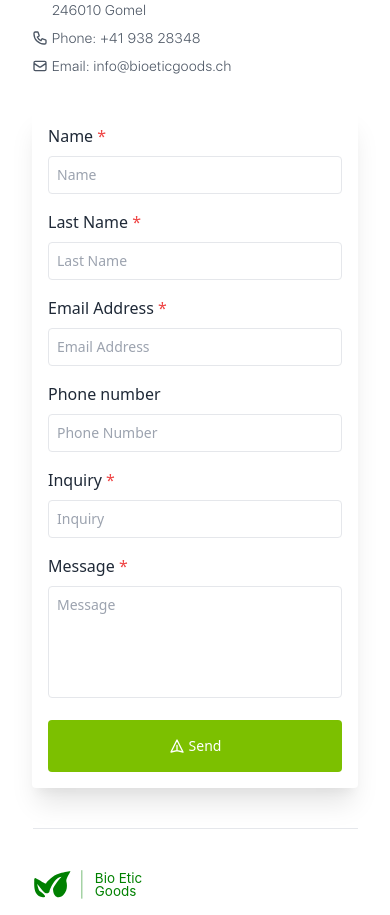
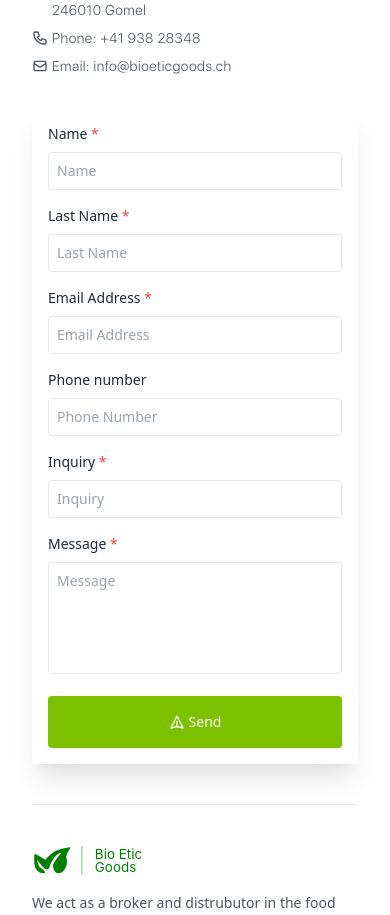
Before and after one commit to iliaroger/italianweb, a Next.js app in the folder bioeticgoods/: page / in a window 390 px wide. Shown: the part 5647-6562 px from the top of the page. Built offline with nearby package versions, Linux system fonts and the light colour scheme.

Commit message:
minor changes to axios

```diff
--- a/bioeticgoods/components/Footer.tsx
+++ b/bioeticgoods/components/Footer.tsx
@@ -151,7 +151,7 @@ export default function Footer() {
               <div className="w-full h-full xl:p-8 rounded shadow-xl bg-white xsm:p-4 xl:mt-0 xsm:mt-4">
                 <div className="flex xl:flex-row justify-center xsm:flex-col">
                   <div className="xl:w-1/2 xsm:w-full">
-                    <p className="text-gray-800 xl:text-sm font-normal xsm:text-base sm:text-lg tracking-normal">
+                    <p className="text-gray-800 text-sm font-normal tracking-normal">
                       Name<span className="text-red-500 select-none"> *</span>
                     </p>
                     <input
@@ -164,7 +164,7 @@ export default function Footer() {
                     ></input>
                   </div>
                   <div className="xl:w-1/2 xl:ml-8 xl:mt-0 xsm:mt-4">
-                    <p className="text-gray-800 xl:text-sm xsm:text-base font-normal sm:text-lg tracking-normal">
+                    <p className="text-gray-800 text-sm font-normal tracking-normal">
                       Last Name
                       <span className="text-red-500 select-none"> *</span>
                     </p>
@@ -179,7 +179,7 @@ export default function Footer() {
                   </div>
                 </div>
                 <div className="w-full xl:mt-8 xsm:mt-4">
-                  <p className="text-gray-800 xl:text-sm font-normal xsm:text-base sm:text-lg tracking-normal">
+                  <p className="text-gray-800 text-sm font-normal tracking-normal">
                     Email Address
                     <span className="text-red-500 select-none"> *</span>
                   </p>
@@ -193,7 +193,7 @@ export default function Footer() {
                   ></input>
                 </div>
                 <div className="w-full xl:mt-8 xsm:mt-4">
-                  <p className="text-gray-800 xl:text-sm font-normal xsm:text-base sm:text-lg tracking-normal">
+                  <p className="text-gray-800 text-sm font-normal tracking-normal">
                     Phone number
                   </p>
                   <input
@@ -207,7 +207,7 @@ export default function Footer() {
                   ></input>
                 </div>
                 <div className="w-full xl:mt-8 xsm:mt-4">
-                  <p className="text-gray-800 xl:text-sm font-normal xsm:text-base sm:text-lg tracking-normal">
+                  <p className="text-gray-800 text-sm font-normal tracking-normal">
                     Inquiry
                     <span className="text-red-500 select-none"> *</span>
                   </p>
@@ -221,7 +221,7 @@ export default function Footer() {
                   ></input>
                 </div>
                 <div className="w-full xl:mt-8 xsm:mt-4">
-                  <p className="text-gray-800 xl:text-sm font-normal xsm:text-base sm:text-lg tracking-normal">
+                  <p className="text-gray-800 text-sm font-normal tracking-normal">
                     Message<span className="text-red-500 select-none"> *</span>
                   </p>
                   <textarea
```
Also changed, not shown: 1 other file (tests, documents, lock files or other folders).
